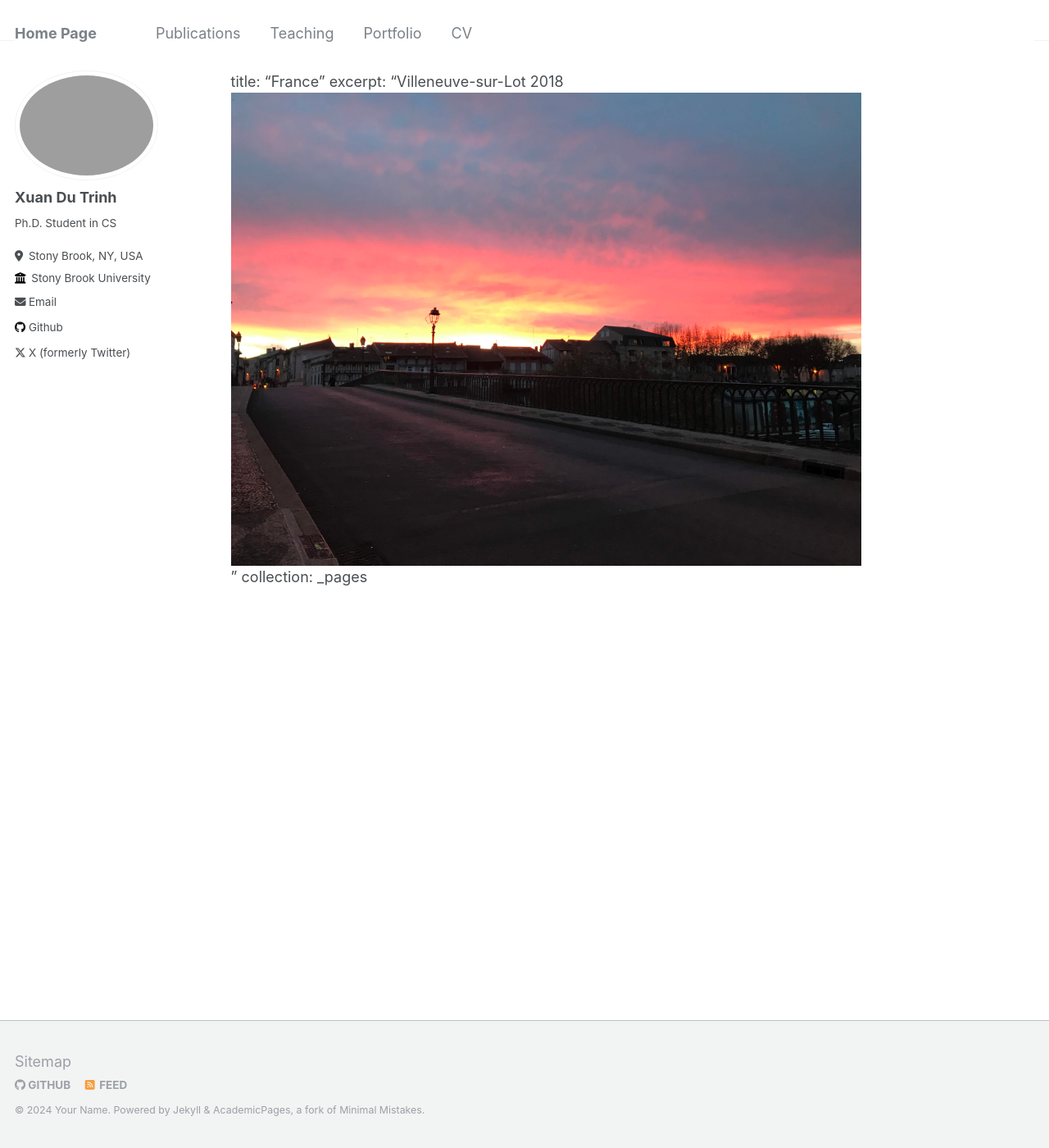
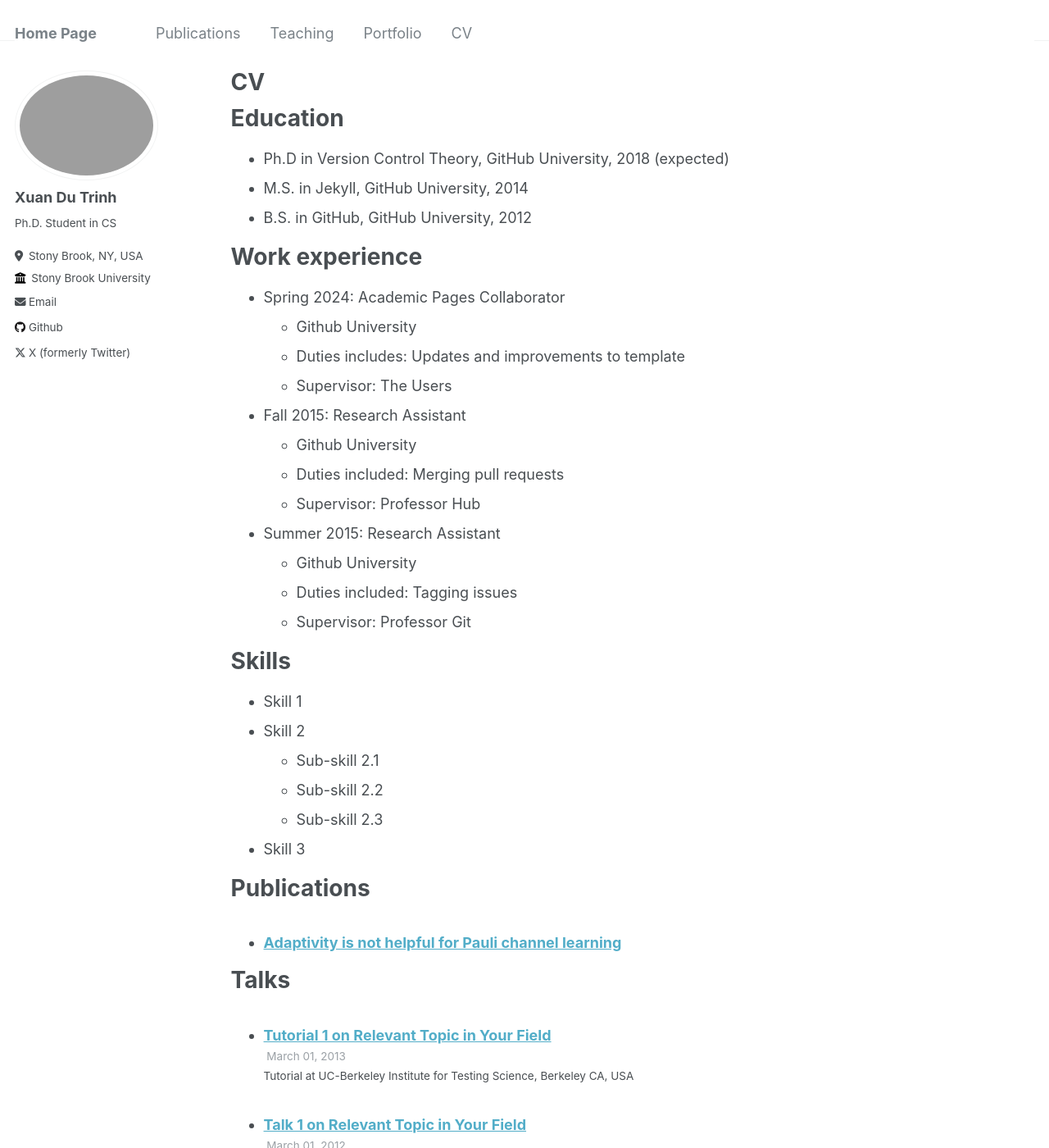
Before and after one commit to trinhdu97/trinhdu97.github.io, a Jekyll site: the page built from _pages/cv.md, in a window 1280 px wide and 1400 px high. Shown: the whole window at 82% size. Built offline with Jekyll 4.4.1, drawn with Linux system fonts in a browser that asks for light colours; our own code applies the rules of GitHub Pages for plain Markdown files; some of the changed text lies outside the part shown.

Commit message:
Update cv.md

```diff
--- a/_pages/cv.md
+++ b/_pages/cv.md
@@ -1,3 +1,64 @@
-title: "France"
-excerpt: "Villeneuve-sur-Lot 2018 <br/><img src='/images/Villeneuve-sur-Lot 2018.jpeg'>"
-collection: _pages
+---
+layout: archive
+title: "CV"
+permalink: /cv/
+author_profile: true
+redirect_from:
+  - /resume
+---
+
+{% include base_path %}
+
+Education
+======
+* Ph.D in Version Control Theory, GitHub University, 2018 (expected)
+* M.S. in Jekyll, GitHub University, 2014
+* B.S. in GitHub, GitHub University, 2012
+
+Work experience
+======
+* Spring 2024: Academic Pages Collaborator
+  * Github University
+  * Duties includes: Updates and improvements to template
+  * Supervisor: The Users
+
+* Fall 2015: Research Assistant
+  * Github University
+  * Duties included: Merging pull requests
+  * Supervisor: Professor Hub
+
+* Summer 2015: Research Assistant
+  * Github University
+  * Duties included: Tagging issues
+  * Supervisor: Professor Git
+
+Skills
+======
+* Skill 1
+* Skill 2
+  * Sub-skill 2.1
+  * Sub-skill 2.2
+  * Sub-skill 2.3
+* Skill 3
+
+Publications
+======
+  <ul>{% for post in site.publications reversed %}
+    {% include archive-single-cv.html %}
+  {% endfor %}</ul>
+
+Talks
+======
+  <ul>{% for post in site.talks reversed %}
+    {% include archive-single-talk-cv.html  %}
+  {% endfor %}</ul>
+
+Teaching
+======
+  <ul>{% for post in site.teaching reversed %}
+    {% include archive-single-cv.html %}
+  {% endfor %}</ul>
+
+Service and leadership
+======
+* Currently signed in to 43 different slack teams
```
